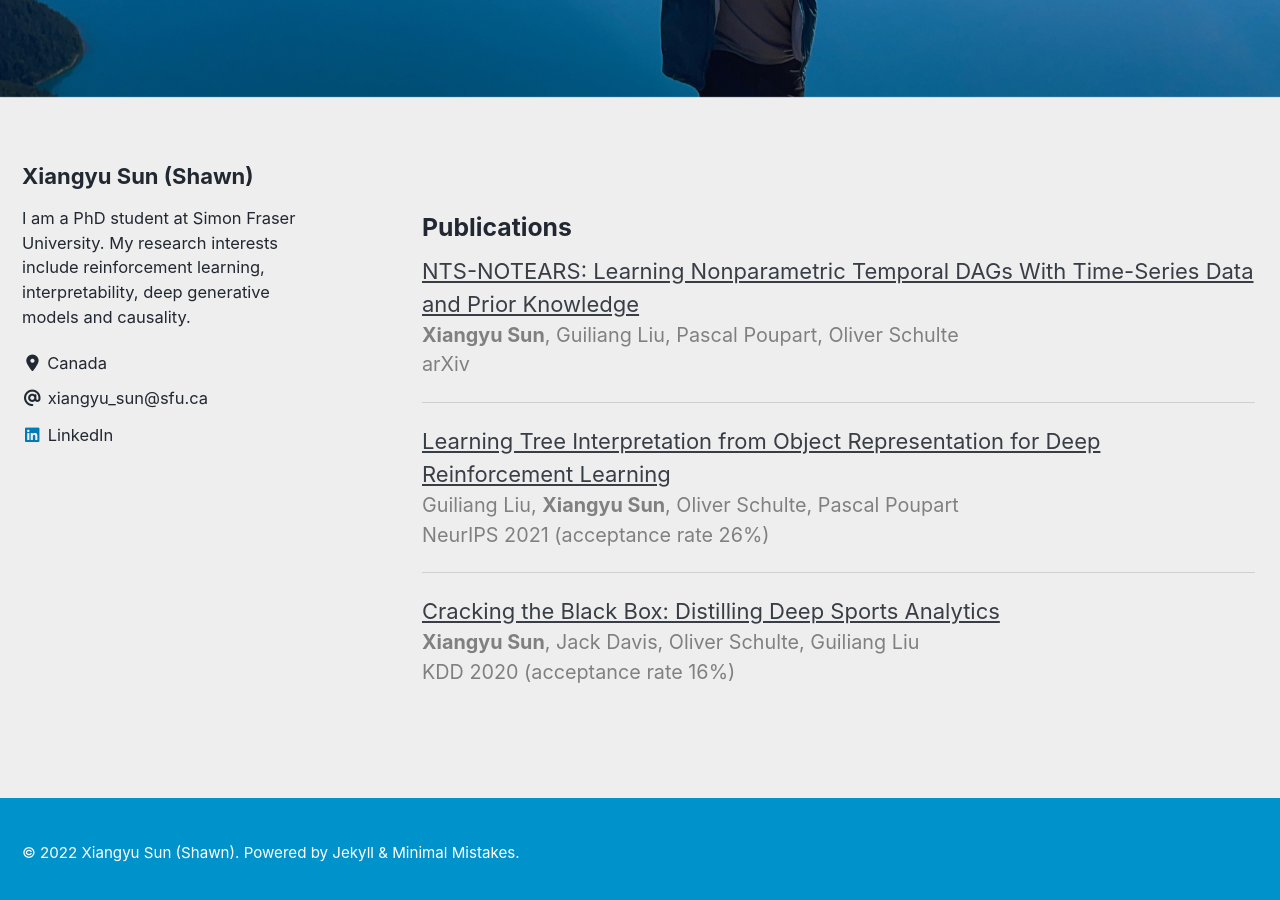
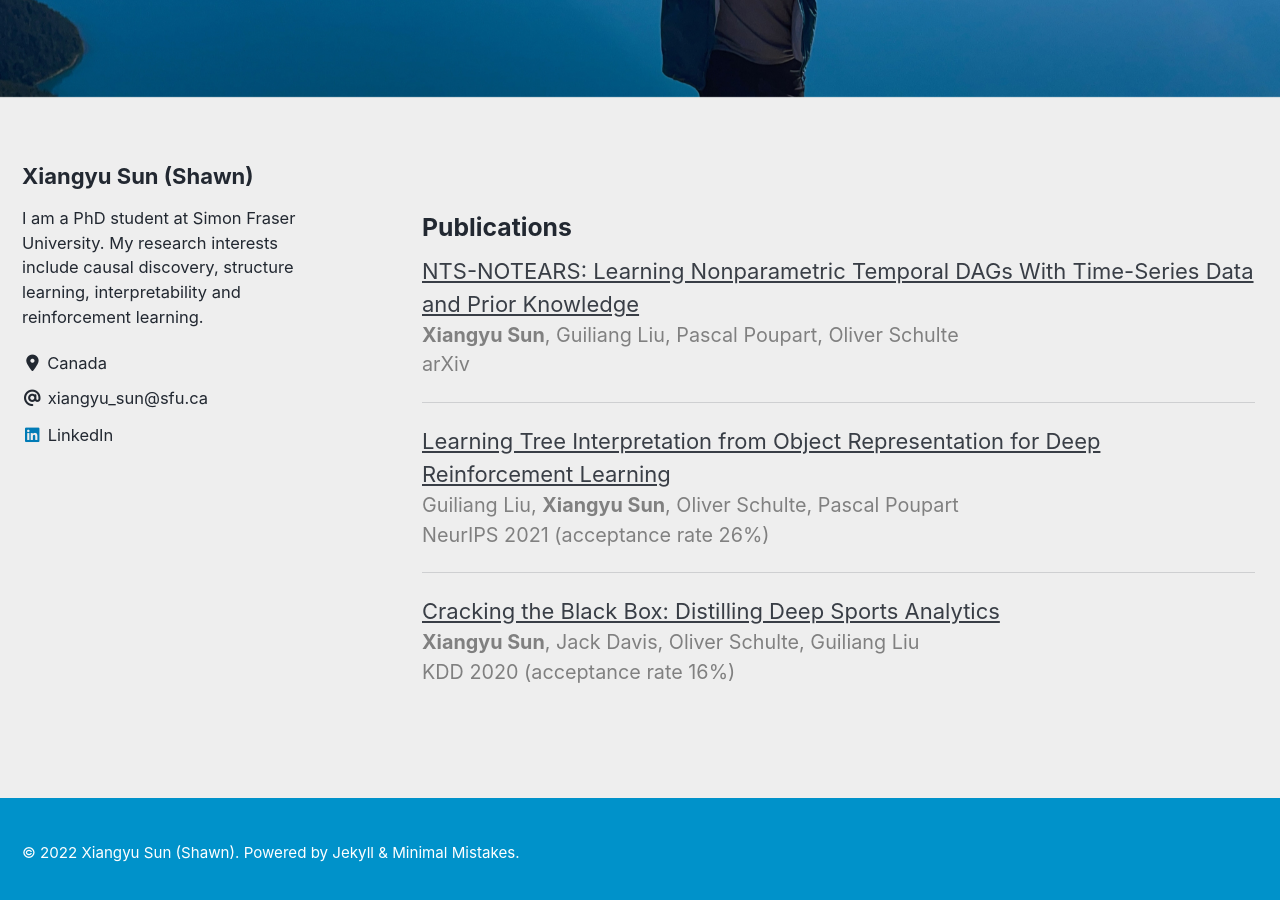
Before and after one commit to xiangyu-sun-789/xiangyu-sun-789.github.io, a Jekyll site: the page built from index.html, in a window 1280 px wide and 900 px high, scrolled down 583 px. Built offline with Jekyll 4.4.1, drawn with Linux system fonts in a browser that asks for light colours; cached includes are drawn as plain includes; nearby versions of some CDN libraries; the list of posts is cut into pages by our own code.

Commit message:
Update _config.yml

```diff
--- a/_config.yml
+++ b/_config.yml
@@ -97,7 +97,7 @@ analytics:
 author:
   name             : "Xiangyu Sun (Shawn)"
   # avatar           : "/images/profile_image.JPG"
-  bio              : "I am a PhD student at Simon Fraser University. My research interests include reinforcement learning, interpretability, deep generative models and causality."
+  bio              : "I am a PhD student at Simon Fraser University. My research interests include causal discovery, structure learning, interpretability and reinforcement learning."
   location         : "Canada"
   links: # https://fontawesome.com/icons?d=gallery
 
```
